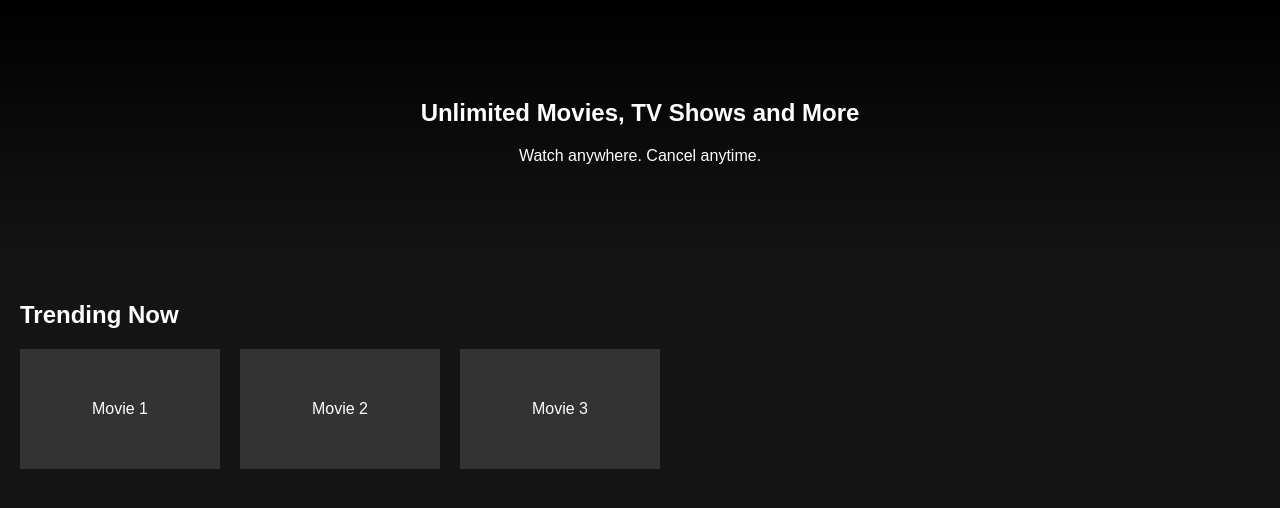
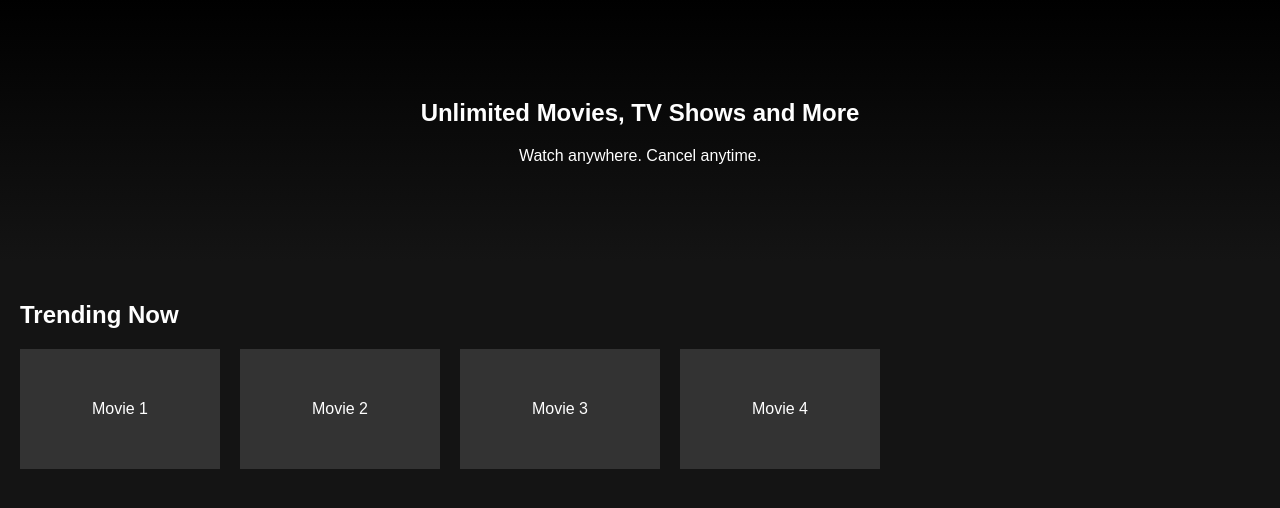
Before and after one commit to kusumrajput1998/StreamFlix, a plain HTML site: page static/index.html in a window 1280 px wide. Shown: the part 78-586 px from the top of the page. Drawn offline with Linux system fonts and the light colour scheme.

Commit message:
Fix incomplete HTML structure

```diff
--- a/static/index.html
+++ b/static/index.html
@@ -21,4 +21,9 @@
             <div class="movie-card">Movie 1</div>
             <div class="movie-card">Movie 2</div>
             <div class="movie-card">Movie 3</div>
-            <div class="movie-ca
+            <div class="movie-card">Movie 4</div>
+        </div>
+    </section>
+
+</body>
+</html>
```
